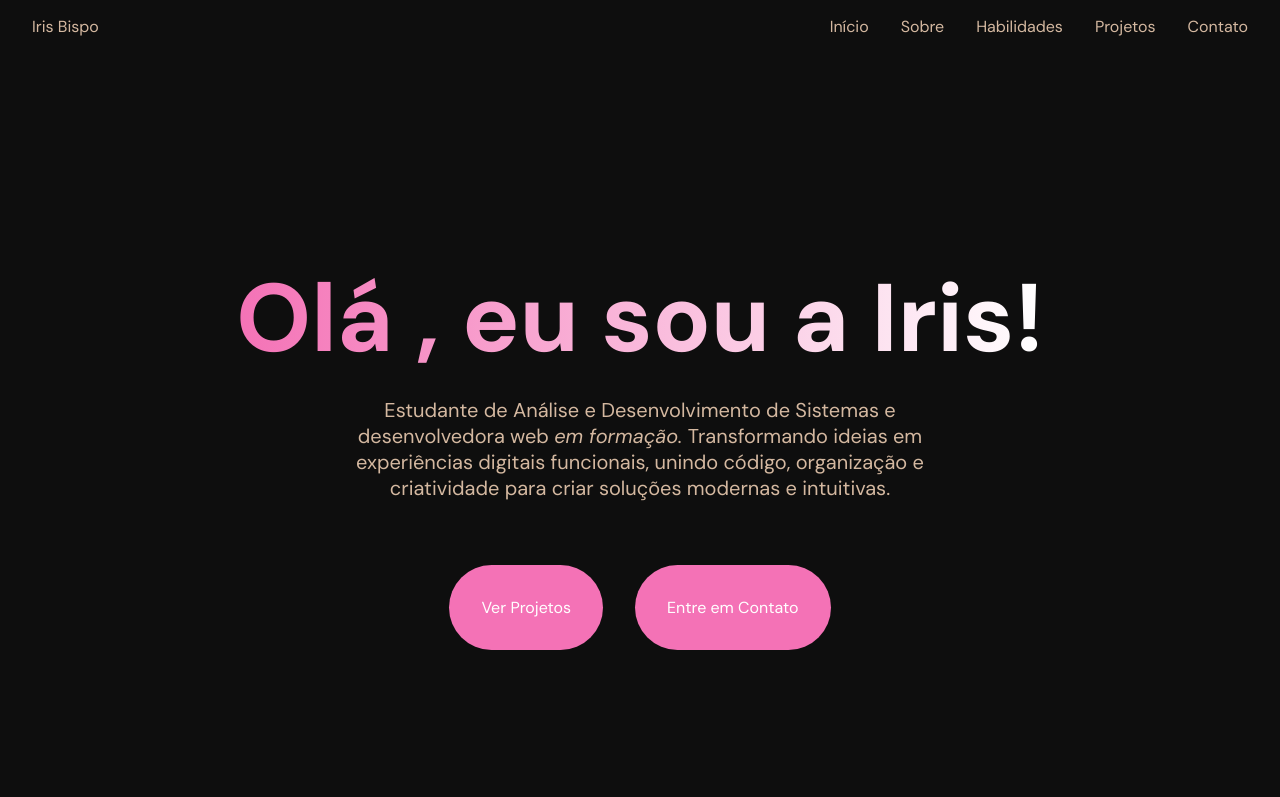
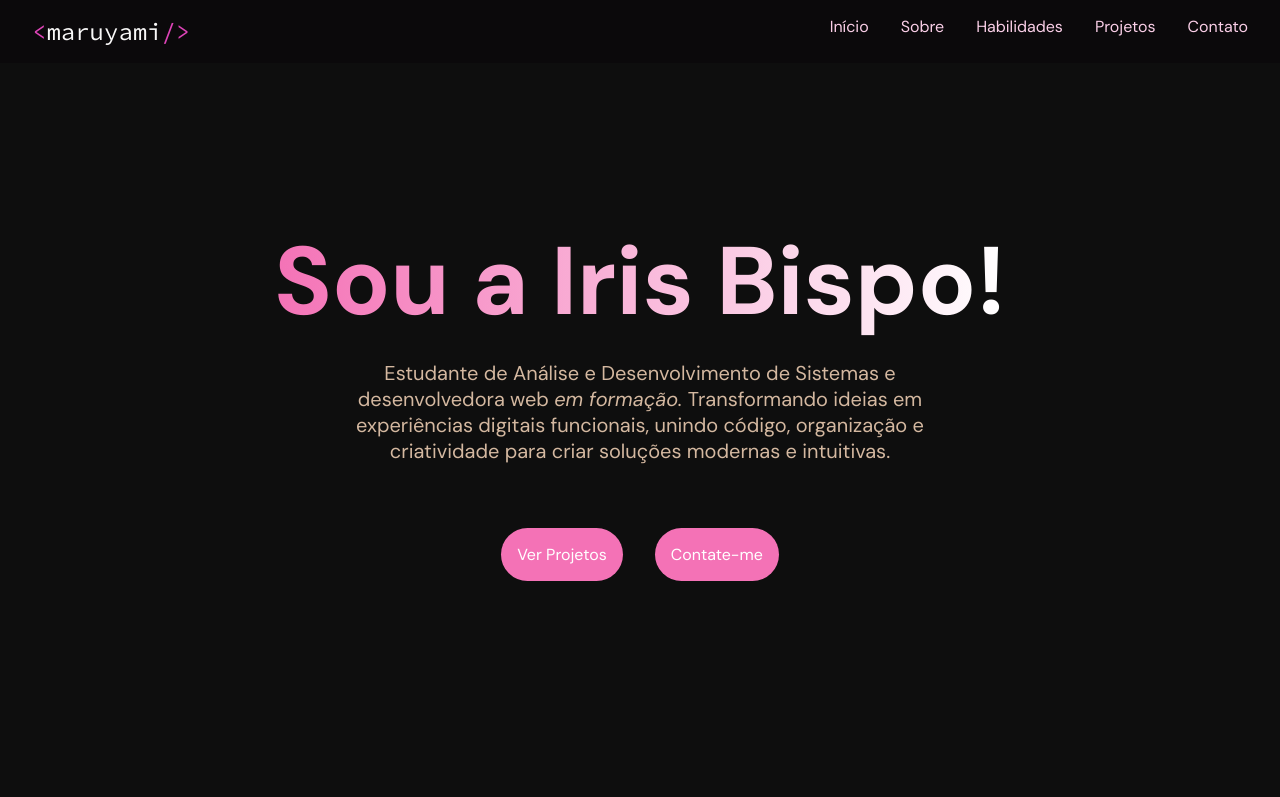
Before and after one commit to Irisabispo/portfolio-iris, a website: page index.html in a window 1280 px wide. Shown: the top 797 px of the page. Drawn offline with Linux system fonts and the light colour scheme.

Commit message:
feat: estiliza navbar com logo e botões hero

```diff
--- a/index.html
+++ b/index.html
@@ -11,12 +11,15 @@
     <link rel="preconnect" href="https://fonts.googleapis.com">
 <link rel="preconnect" href="https://fonts.gstatic.com" crossorigin>
 <link href="https://fonts.googleapis.com/css2?family=DM+Sans:ital,opsz,wght@0,9..40,100..1000;1,9..40,100..1000&family=Playfair+Display+SC:ital,wght@0,400;0,700;0,900;1,400;1,700;1,900&display=swap" rel="stylesheet">
+<link rel="preconnect" href="https://fonts.googleapis.com">
+<link rel="preconnect" href="https://fonts.gstatic.com" crossorigin>
+<link href="https://fonts.googleapis.com/css2?family=Fira+Code:wght@300..700&family=JetBrains+Mono:ital,wght@0,100..800;1,100..800&family=Source+Code+Pro:ital,wght@0,200..900;1,200..900&display=swap" rel="stylesheet">
 </head>
 <body>
     <!--navbar-->
     <header>
         <nav class="navbar">
-            <span class="logo">Iris Bispo</span>
+            <span class="logo">&lt;<span class="logo-nome">maruyami</span>/&gt;</span>
             <ul>
                 <li><a href="#hero">Início</a></li>
                 <li><a href="#sobre">Sobre</a></li>
@@ -28,14 +31,14 @@
     </header>
     <!--hero-->
     <section class="hero">
-        <h1>Olá , eu sou a Iris!</h1>
+        <h1>Sou a Iris Bispo!</h1>
         <p>Estudante de Análise e Desenvolvimento de Sistemas e desenvolvedora web <em>em formação. </em>
         Transformando ideias em experiências digitais funcionais, unindo código, organização e
         criatividade para criar soluções modernas e intuitivas.</p>
 
         <div class="hero-buttons">
             <a href="#projetos">Ver Projetos</a>
-            <a href="#contato">Entre em Contato</a>
+            <a href="#contato">Contate-me</a>
         </div>
     </section>
     <!--sobre-->
--- a/scss/_header.scss
+++ b/scss/_header.scss
@@ -5,9 +5,25 @@
     justify-content: space-between;
     width: 100%;
     padding: 1rem 2rem;
+    background-color: rgb(11, 9, 11);
+    position: fixed;
+        .logo {
+            color: rgb(222, 68, 184);
+            font-size: 1.5rem;
+            font-family: $fonte-codigo;
+        }
+        .logo-nome {
+            color: rgb(249, 248, 248);
+        }
+    a {
+        color: $cor-titulo;
+        &:hover {
+            background-color: rgb(211, 90, 157);
+            border-radius: 55px;
+        }
+    }
+    ul {
+        display: flex;
+        gap: 2rem;
+    }
 }
-
-.navbar ul {
-    display: flex;
-    gap: 2rem;
-}
--- a/scss/_hero.scss
+++ b/scss/_hero.scss
@@ -29,10 +29,14 @@
         gap: 2rem;
 
         a {
-            border-radius: 999px;
+            border-radius: 50px;
             background-color: $cor-destaque;
-            padding: 2em;
+            padding: 1rem;
             color: white;
+            transition: all 0.3s ease;
+            &:hover {
+                background-color: rgb(165, 37, 116);
+            }
 
         }
 
--- a/scss/_variables.scss
+++ b/scss/_variables.scss
@@ -6,3 +6,4 @@ $fundo-alternativo: #1a1a1a;
 
 $fonte-titulo: 'Playfair Display SC', serif;
 $fonte-texto: 'DM Sans', sans-serif;
+$fonte-codigo:'Source Code Pro', monospace;
```
Also changed, not shown: css/styles.css, 1 other file.
